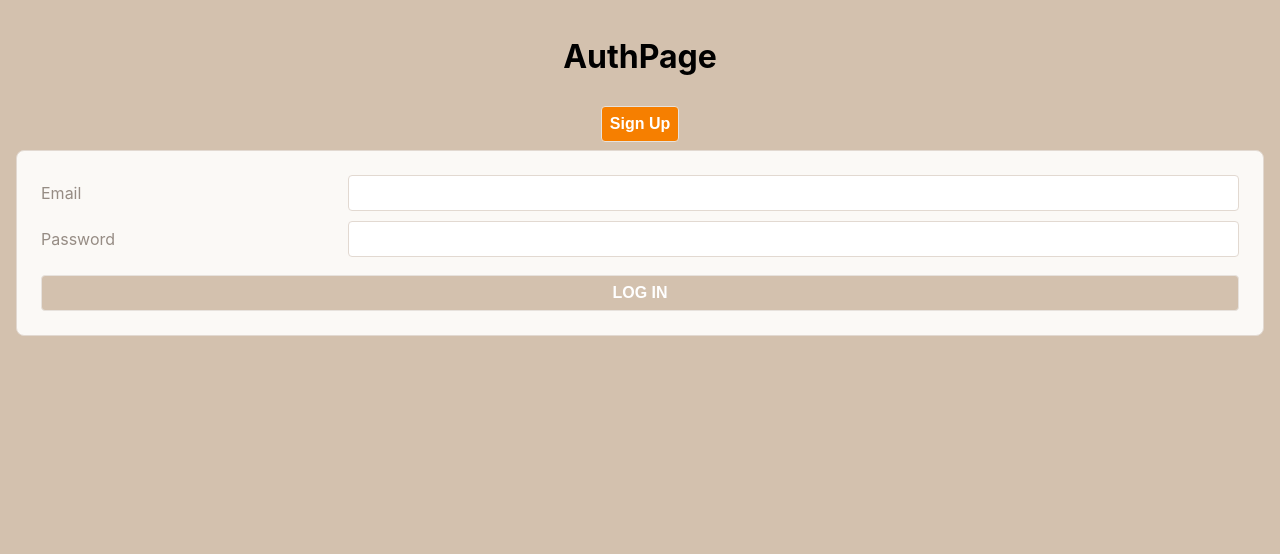
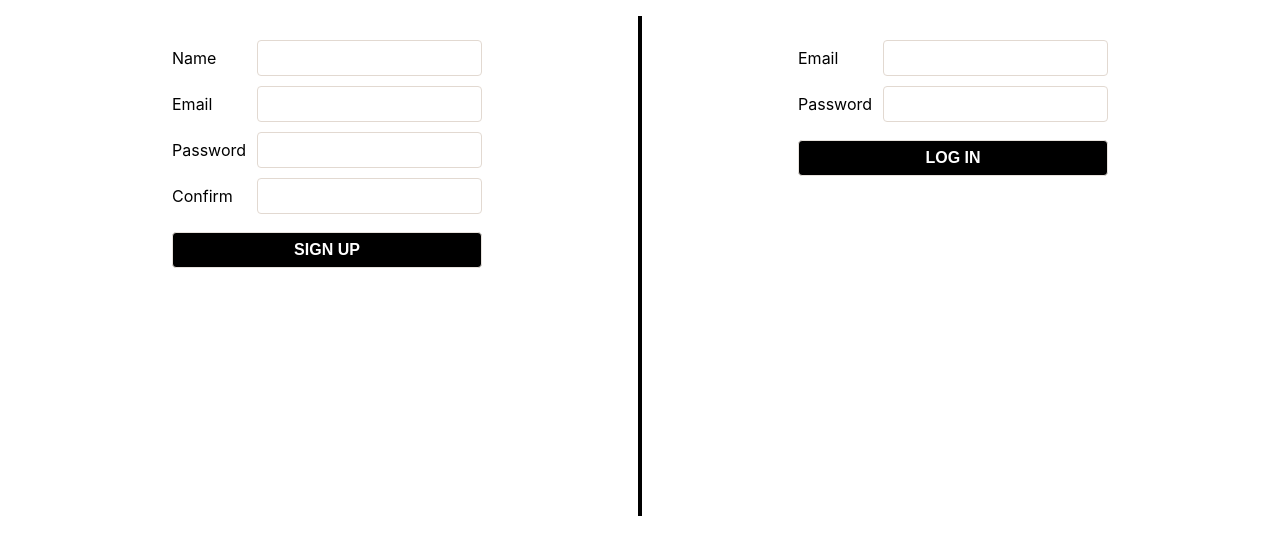
Before and after one commit to nisha-yadav09/news-ondemand, a React (Create React App) app: page / in a window 1280 px wide. Shown: the top 554 px of the page. Built offline with nearby package versions, Linux system fonts and the light colour scheme.

Commit message:
add styling to auth page

```diff
--- a/public/index.html
+++ b/public/index.html
@@ -24,7 +24,7 @@
       work correctly both with client-side routing and a non-root public URL.
       Learn how to configure a non-root public URL by running `npm run build`.
     -->
-    <title>SEI CAFE</title>
+    <title>NEWS ONDEMAND</title>
   </head>
   <body>
     <noscript>You need to enable JavaScript to run this app.</noscript>
--- a/src/index.css
+++ b/src/index.css
@@ -20,7 +20,7 @@ body {
   sans-serif;
   -webkit-font-smoothing: antialiased;
   -moz-osx-font-smoothing: grayscale;
-  background-color: var(--tan-4);
+  background-color: white;
   padding: 2vmin;
   height: 100vh;
 }
@@ -79,9 +79,6 @@ code {
 
 .form-container {
   padding: 3vmin;
-  background-color: var(--tan-1);
-  border: .1vmin solid var(--tan-3);
-  border-radius: 1vmin;
 }
 
 p.error-message {
@@ -93,7 +90,7 @@ form {
   display: grid;
   grid-template-columns: 1fr 3fr;
   gap: 1.25vmin;
-  color: var(--text-light);
+  color: black
 }
 
 label {
@@ -107,20 +104,20 @@ input {
   font-size: 2vmin;
   border: .1vmin solid var(--tan-3);
   border-radius: .5vmin;
-  color: var(--text-dark);
+  color: black;
   background-image: none !important; /* prevent lastpass */
   outline: none;
 }
 
 input:focus {
-  border-color: var(--orange);
+  border-color: blue;
 }
 
 button, a.button {
   margin: 1vmin;
   padding: 1vmin;
   color: var(--white);
-  background-color: var(--orange);
+  background-color: blue;
   font-size: 2vmin;
   font-weight: bold;
   text-decoration: none;
@@ -143,7 +140,7 @@ button.btn-xs {
 
 button:disabled, form:invalid button[type="submit"] {
   cursor: not-allowed;
-  background-color: var(--tan-4);
+  background-color: black;
 }
 
 button[type="submit"] {
--- /dev/null
+++ b/src/pages/AuthPage/AuthPage.css
@@ -0,0 +1,17 @@
+
+
+.Auth-div {
+  background-color: white;
+  min-height: 100vh;
+  display: grid;
+  grid-template-columns: auto auto auto;
+  justify-content: space-evenly;
+  grid-template-rows: 20px;
+  font-size: calc(10px + 2vmin);
+  color: white;
+}
+
+.vl {
+  border-left: 4px solid black;
+  height: 500px;
+}
--- a/src/pages/AuthPage/AuthPage.jsx
+++ b/src/pages/AuthPage/AuthPage.jsx
@@ -1,18 +1,19 @@
 import { useState } from 'react';
+import './AuthPage.css';
 import SignUpForm from '../../components/SignUpForm/SignUpForm';
 import LoginForm from '../../components/LoginForm/LoginForm';
 
 export default function AuthPage({ setUser }) {
   const [showSignUp, setShowSignUp] = useState(false);
   return (
-    <main>
-      <h1>AuthPage</h1>
-      <button onClick={() => setShowSignUp(!showSignUp)}>{showSignUp ? 'Log In' : 'Sign Up'}</button>
-      { showSignUp ?
+    <div className='Auth-div'>
+      {/* <button onClick={() => setShowSignUp(!showSignUp)}>{showSignUp ? 'Log In' : 'Sign Up'}</button> */}
+      {/* { showSignUp ? */}
           <SignUpForm setUser={setUser} />
-          :
+          {/* : */}
+          <div class="vl"></div>
           <LoginForm setUser={setUser} />
-      }
-    </main>
+      {/* } */}
+    </div>
   );
 }
```
